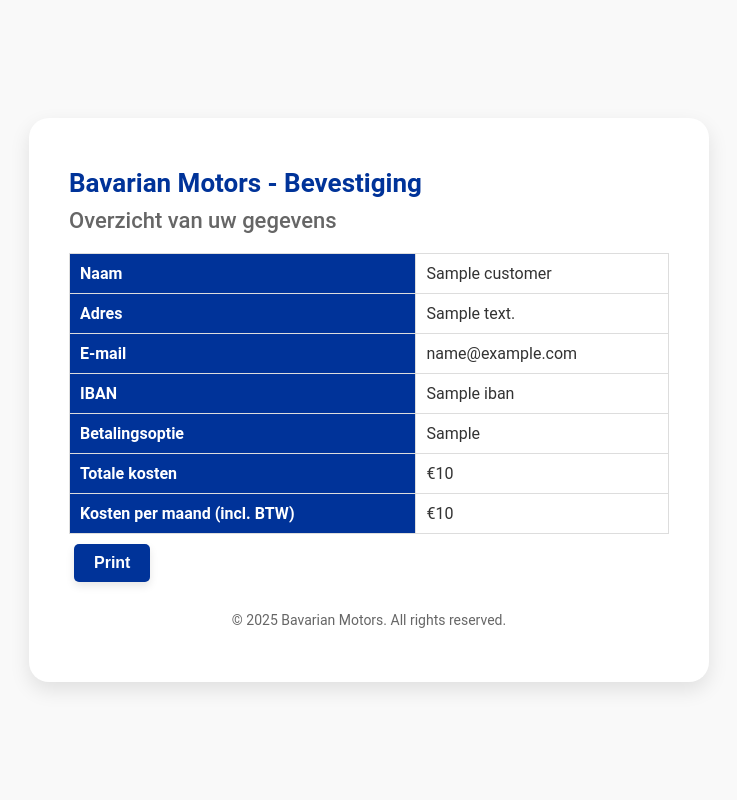
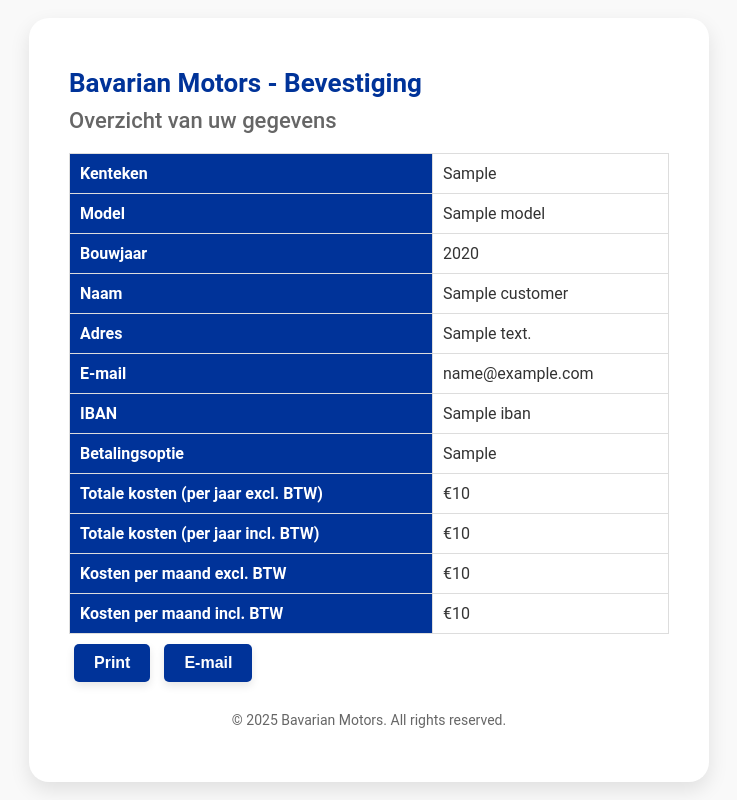
Before and after one commit to apostelov/flask-app, a Flask app: template templates/confirmation.html in a window 1280 px wide. Shown: the whole page, without its empty margins (271-1008 px from the left). Run offline with Flask 3, Linux system fonts and the light colour scheme; the template is opened without the code that fills it: most values are stand-ins (such as "Sample title", 1, 10 or a date in 2020).

Commit message:
update van de keneteken en adding btw

```diff
--- a/app.py
+++ b/app.py
@@ -9,22 +9,25 @@ RDW_API_URL = "https://opendata.rdw.nl/resource/m9d7-ebf2.json"
 
 # Onderhoudswerkzaamheden en hun kosten
 TASKS = {
-    "oil_change": {"label": "Olie verversen", "cost": 50},
-    "spark_plug_replacement": {"label": "Bougies vervangen", "cost": 75},
-    "microfilter_replacement": {"label": "Microfilter vervangen", "cost": 45},
+    "oil_change": {"label": "Olie verversen + Oliefilter", "cost": 0},
+    "microfilter_replacement": {"label": "Microfilter vervangen", "cost": 50},
     "air_filter_replacement": {"label": "Luchtfilter vervangen", "cost": 30},
+    "read_error_codes": {"label": "Voertuig storingscodes uitlezen", "cost": 50},
+    "tire_inspection": {"label": "Auto inspectie", "cost": 25},
     "apk": {"label": "APK-keuring", "cost": 60},
+    "spark_plug_replacement": {"label": "Bougies vervangen", "cost": 0},
     "fuel_filter_replacement": {"label": "Brandstoffilter vervangen", "cost": 75},
     "brake_fluid_replacement": {"label": "Remvloeistof vervangen", "cost": 90},
     "battery_remote_replacement": {"label": "Batterij afstandsbediening vervangen", "cost": 15},
-    "read_error_codes": {"label": "Voertuig storingscodes uitlezen", "cost": 50},
     "brake_inspection": {"label": "Remmeninspectie en -reiniging", "cost": 25},
-    "tire_inspection": {"label": "Banden inspectie", "cost": 25},
     "ac_system_check": {"label": "Controle werking aircosysteem", "cost": 15},
 }
 
 # Vast uurtarief (kan worden aangepast)
-HOURLY_RATE = 75  # Standaard uurtarief in euro's
+HOURLY_RATE = 85  # Standaard uurtarief in euro's
+
+# VAT percentage
+VAT_RATE = 0.21  # 21%
 
 # Helperfunctie: voertuiggegevens ophalen
 def fetch_vehicle_data(license_plate):
@@ -35,32 +38,41 @@ def fetch_vehicle_data(license_plate):
         data = response.json()
         if data:
             vehicle = data[0]
+            brand = vehicle.get("merk", "").lower()
+            allowed_brands = ["mini", "bmw", "rolls-royce"]
+
+            if brand not in allowed_brands:
+                return {"error": "Bavarian Motors accepteert alleen voertuigen van de merken BMW, MINI en Rolls-Royce. Onze excuses voor het ongemak."}
+
             return {
                 "license_plate": license_plate,
                 "model": vehicle.get("handelsbenaming", "Onbekend model"),
                 "year": vehicle.get("datum_eerste_toelating", "Onbekend")[:4],
-                "apk_expiration": vehicle.get("vervaldatum_apk", "Onbekend"),
+                "cylinders": int(vehicle.get("aantal_cilinders", 0)),
+                "oil_capacity": int(vehicle.get("aantal_cilinders", 0)) * 1.5,
             }
     except Exception as e:
         print(f"Fout bij ophalen voertuiggegevens: {e}")
         return None
 
 # Helperfunctie: kosten berekenen
-def calculate_cost(work_selections):
-    hourly_rate = session.get("hourly_rate", HOURLY_RATE)  # Gebruik sessie of standaard
-    task_cost = sum(
-        TASKS[task]["cost"] for task, selected in work_selections.items() if selected
-    )
-    annual_cost = task_cost + hourly_rate
-    return round(annual_cost, 2)
+def calculate_cost(work_selections, vehicle_data):
+    base_cost = HOURLY_RATE
+    oil_cost_per_liter = 20
+    spark_plug_cost = 29
+    total_cost_excl_vat = base_cost
 
-# Dynamisch uurtarief instellen
-@app.route("/set-hourly-rate", methods=["POST"])
-def set_hourly_rate():
-    rate = request.form.get("hourly_rate")
-    if rate and rate.isdigit():
-        session["hourly_rate"] = int(rate)
-    return redirect(url_for("calculator"))
+    if work_selections.get("oil_change"):
+        total_cost_excl_vat += vehicle_data["oil_capacity"] * oil_cost_per_liter
+    if work_selections.get("spark_plug_replacement"):
+        total_cost_excl_vat += vehicle_data["cylinders"] * spark_plug_cost
+
+    for task, data in TASKS.items():
+        if work_selections.get(task) and task not in ["oil_change", "spark_plug_replacement"]:
+            total_cost_excl_vat += data["cost"]
+
+    total_cost_incl_vat = total_cost_excl_vat * (1 + VAT_RATE)
+    return round(total_cost_excl_vat, 2), round(total_cost_incl_vat, 2)
 
 # Route: Onderhoudskosten calculator
 @app.route("/", methods=["GET", "POST"])
@@ -69,22 +81,41 @@ def calculator():
         license_plate = request.form.get("license_plate")
         vehicle_data = fetch_vehicle_data(license_plate)
 
-        if not vehicle_data:
+        # Handle cases where vehicle_data is None
+        if vehicle_data is None:
             return render_template(
-                "calculator.html", tasks=TASKS, error="Voertuiggegevens konden niet worden opgehaald. Controleer het kenteken."
+                "calculator.html",
+                tasks=TASKS,
+                error="Voertuiggegevens konden niet worden opgehaald. Controleer het kenteken.",
+                work_selections={}
             )
 
-        # Opslaan van gegevens in de sessie
+        # Handle cases where an error exists in vehicle_data
+        if "error" in vehicle_data:
+            return render_template(
+                "calculator.html",
+                tasks=TASKS,
+                error=vehicle_data["error"],  # Display specific error
+                work_selections={}
+            )
+
+        # Save vehicle data and selections in session
         session["vehicle_data"] = vehicle_data
         session["work_selections"] = {
             task: request.form.get(task) == "on" for task in TASKS
         }
-        session["annual_cost"] = calculate_cost(session["work_selections"])
-        session["monthly_cost"] = round(session["annual_cost"] / 12, 2)  # Bereken maandelijkse kosten
+        total_cost_excl_vat, total_cost_incl_vat = calculate_cost(session["work_selections"], vehicle_data)
+        session["annual_cost_excl_vat"] = total_cost_excl_vat
+        session["annual_cost_incl_vat"] = total_cost_incl_vat
+        session["monthly_cost_excl_vat"] = round(total_cost_excl_vat / 12, 2)
+        session["monthly_cost_incl_vat"] = round(total_cost_incl_vat / 12, 2)
 
         return redirect(url_for("summary"))
 
     return render_template("calculator.html", tasks=TASKS, work_selections={})
+
+# Other routes remain unchanged
+# ...
 
 # Route: Overzicht
 @app.route("/summary", methods=["GET", "POST"])
@@ -95,17 +126,15 @@ def summary():
 
     vehicle_data = session.get("vehicle_data")
     if not vehicle_data:
-        return redirect(url_for("calculator"))  # Terug naar calculator als data ontbreekt
+        return redirect(url_for("calculator"))
 
-    annual_cost = session.get("annual_cost")
-    monthly_cost = session.get("monthly_cost")
-    hourly_rate = session.get("hourly_rate", HOURLY_RATE)
     return render_template(
         "summary.html",
         vehicle_data=vehicle_data,
-        annual_cost=annual_cost,
-        monthly_cost=monthly_cost,
-        hourly_rate=hourly_rate,
+        annual_cost_excl_vat=session.get("annual_cost_excl_vat"),
+        annual_cost_incl_vat=session.get("annual_cost_incl_vat"),
+        monthly_cost_excl_vat=session.get("monthly_cost_excl_vat"),
+        monthly_cost_incl_vat=session.get("monthly_cost_incl_vat"),
     )
 
 # Route: Klantgegevens
@@ -113,26 +142,26 @@ def summary():
 def customer_info():
     vehicle_data = session.get("vehicle_data")
     if not vehicle_data:
-        return redirect(url_for("calculator"))  # Terug naar calculator als data ontbreekt
+        return redirect(url_for("calculator"))
 
     if request.method == "POST":
         session["customer_data"] = {
             "name": request.form.get("name"),
             "address": request.form.get("address"),
-            "email": request.form.get("email"),  # Nieuw e-mailveld toegevoegd
+            "email": request.form.get("email"),
             "iban": request.form.get("iban"),
             "signature": request.form.get("signature"),
         }
         return redirect(url_for("confirmation"))
 
-    annual_cost = session.get("annual_cost")
-    monthly_cost = session.get("monthly_cost")
     return render_template(
         "customer_info.html",
         vehicle_data=vehicle_data,
         payment_option=session.get("payment_option"),
-        annual_cost=annual_cost,
-        monthly_cost=monthly_cost,
+        annual_cost_excl_vat=session.get("annual_cost_excl_vat"),
+        annual_cost_incl_vat=session.get("annual_cost_incl_vat"),
+        monthly_cost_excl_vat=session.get("monthly_cost_excl_vat"),
+        monthly_cost_incl_vat=session.get("monthly_cost_incl_vat"),
     )
 
 # Route: Bevestiging
@@ -140,18 +169,18 @@ def customer_info():
 def confirmation():
     customer_data = session.get("customer_data")
     if not customer_data:
-        return redirect(url_for("customer_info"))  # Terug naar klantgegevens als data ontbreekt
+        return redirect(url_for("customer_info"))
 
-    annual_cost = session.get("annual_cost", 0)
-    monthly_cost = session.get("monthly_cost", 0)
-    payment_option = session.get("payment_option", "Niet opgegeven")
-
+    vehicle_data = session.get("vehicle_data")
     return render_template(
         "confirmation.html",
         customer_data=customer_data,
-        annual_cost=annual_cost,
-        monthly_cost=monthly_cost,
-        payment_option=payment_option,
+        vehicle_data=vehicle_data,
+        payment_option=session.get("payment_option"),
+        annual_cost_excl_vat=session.get("annual_cost_excl_vat"),
+        annual_cost_incl_vat=session.get("annual_cost_incl_vat"),
+        monthly_cost_excl_vat=session.get("monthly_cost_excl_vat"),
+        monthly_cost_incl_vat=session.get("monthly_cost_incl_vat"),
     )
 
 # Start de Flask-app
--- a/static/style.css
+++ b/static/style.css
@@ -147,6 +147,7 @@ th {
 
 /* Specifieke styling voor het kenteken invoerveld */
 input#license_plate.license_plate {
+    max-width: 200px;
     text-transform: uppercase; /* Zet tekst in hoofdletters */
     color: #000; /* Zwarte tekstkleur */
     background-color: #ffa500; /* Oranje achtergrondkleur */
@@ -154,3 +155,13 @@ input#license_plate.license_plate {
     border-radius: 5px; /* Ronde hoeken */
     padding: 10px; /* Binnenruimte */
 }
+.error-message {
+    color: rgb(255, 255, 255);
+    margin: 10px 5px;
+    padding: 10px 20px;
+    background-color: #ff0000;
+    border: none;
+    border-radius: 5px;
+    cursor: pointer;
+    font-size: 16px;
+}
--- a/templates/calculator.html
+++ b/templates/calculator.html
@@ -24,8 +24,9 @@
                 name="license_plate"
                 value="{{ vehicle_data.license_plate if vehicle_data else '' }}"
                 required
-                placeholder="Vul hier het kenteken in"
+                placeholder="Uw kenteken"
                 class="license_plate"
+                style="background-color: orange; text-transform: uppercase;"
             >
 
             <h2>Werkzaamheden:</h2>
--- a/templates/confirmation.html
+++ b/templates/confirmation.html
@@ -13,6 +13,18 @@
         <h2>Overzicht van uw gegevens</h2>
         <table>
             <tr>
+                <th>Kenteken</th>
+                <td>{{ vehicle_data.license_plate }}</td>
+            </tr>
+            <tr>
+                <th>Model</th>
+                <td>{{ vehicle_data.model }}</td>
+            </tr>
+            <tr>
+                <th>Bouwjaar</th>
+                <td>{{ vehicle_data.year }}</td>
+            </tr>
+            <tr>
                 <th>Naam</th>
                 <td>{{ customer_data.name }}</td>
             </tr>
@@ -24,7 +36,7 @@
                 <th>E-mail</th>
                 <td>{{ customer_data.email }}</td>
             </tr>
-
+            <tr>
                 <th>IBAN</th>
                 <td>{{ customer_data.iban }}</td>
             </tr>
@@ -33,19 +45,26 @@
                 <td>{{ payment_option }}</td>
             </tr>
             <tr>
-                <th>Totale kosten</th>
-                <td>€{{ annual_cost }}</td>
+                <th>Totale kosten (per jaar excl. BTW)</th>
+                <td>€{{ annual_cost_excl_vat }}</td>
             </tr>
             <tr>
-                <th>Kosten per maand (incl. BTW)</th>
-                <td>€{{ monthly_cost }}</td>
+                <th>Totale kosten (per jaar incl. BTW)</th>
+                <td>€{{ annual_cost_incl_vat }}</td>
+            </tr>
+            <tr>
+                <th>Kosten per maand excl. BTW</th>
+                <td>€{{ monthly_cost_excl_vat }}</td>
+            </tr>
+            <tr>
+                <th>Kosten per maand incl. BTW</th>
+                <td>€{{ monthly_cost_incl_vat }}</td>
             </tr>
         </table>
 
-        <!-- Actieknoppen -->
         <div class="button-group">
-            <button class="print" onclick="window.print()">Print</button>
-            </button>
+            <button type="button" onclick="window.print()">Print</button>
+            <button type="button" onclick="location.href='mailto:?subject=Bavarian Motors Kostenoverzicht&body=Hier is uw kostenoverzicht: {{ customer_data }}'">E-mail</button>
         </div>
 
         <footer>
--- a/templates/summary.html
+++ b/templates/summary.html
@@ -19,8 +19,10 @@
 
         <!-- Overzicht kosten -->
         <h2>Kosten</h2>
-        <p>Kostem per jaar: <strong>€{{ annual_cost }}</strong></p>
-        <p>Kosten per maand: <strong>€{{ monthly_cost }}</strong></p>
+        <p>Kosten per jaar excl. BTW: <strong>€{{ annual_cost_excl_vat }}</strong></p>
+        <p>Kosten per jaar incl. BTW: <strong>€{{ annual_cost_incl_vat }}</strong></p>
+        <p>Kosten per maand excl. BTW: <strong>€{{ monthly_cost_excl_vat }}</strong></p>
+        <p>Kosten per maand incl. BTW: <strong>€{{ monthly_cost_incl_vat }}</strong></p>
 
         <!-- Keuze betalingsoptie -->
         <form method="POST">
```
Also changed, not shown: 1 other file.
